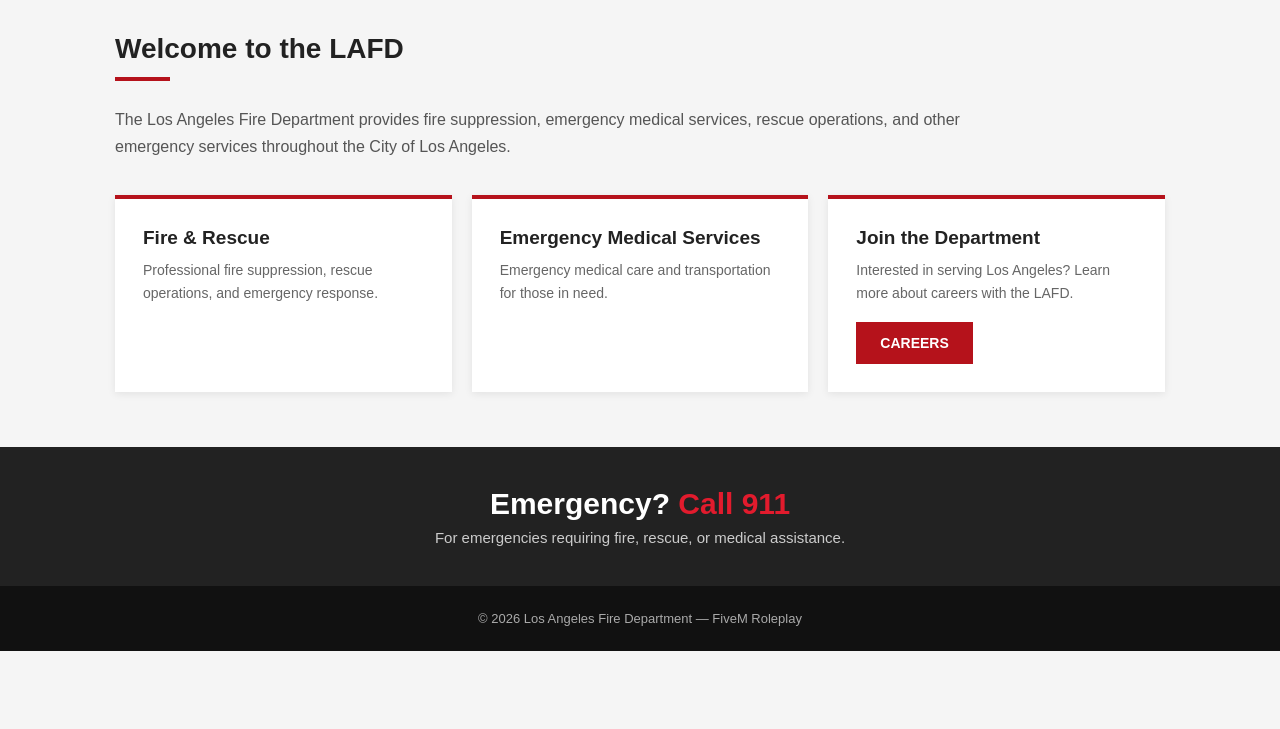
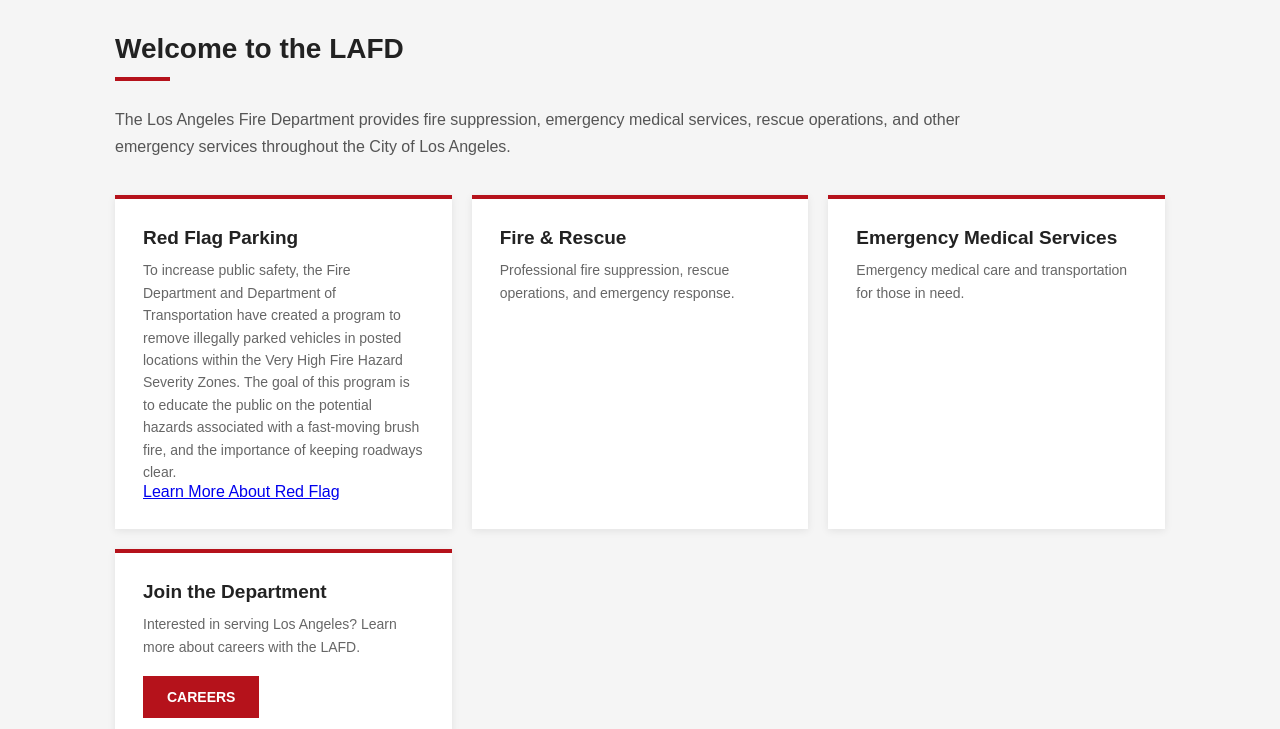
Before and after one commit to Unknownaod/lafd, a plain HTML site: page index.html in a window 1280 px wide. Shown: the part 578-1307 px from the top of the page. Before the commit the page ends 1229 px from the top, so only its background shows below. Drawn offline with Linux system fonts and the light colour scheme.

Commit message:
Add 'Red Flag Parking' card to index.html
Added a new card section for 'Red Flag Parking' with details about the program and a link to learn more.

```diff
--- a/index.html
+++ b/index.html
@@ -769,6 +769,36 @@
 
     <div class="cards">
 
+   <div class="card">
+
+    <h3>
+        Red Flag Parking
+    </h3>
+
+
+    <p>
+
+        To increase public safety, the Fire Department and
+        Department of Transportation have created a program
+        to remove illegally parked vehicles in posted
+        locations within the Very High Fire Hazard Severity
+        Zones. The goal of this program is to educate the
+        public on the potential hazards associated with a
+        fast-moving brush fire, and the importance of
+        keeping roadways clear.
+
+    </p>
+
+
+    <a
+        href="redflag.html"
+        class="card-button"
+    >
+        Learn More About Red Flag
+    </a>
+
+</div>
+
 
         <div class="card">
 
```
